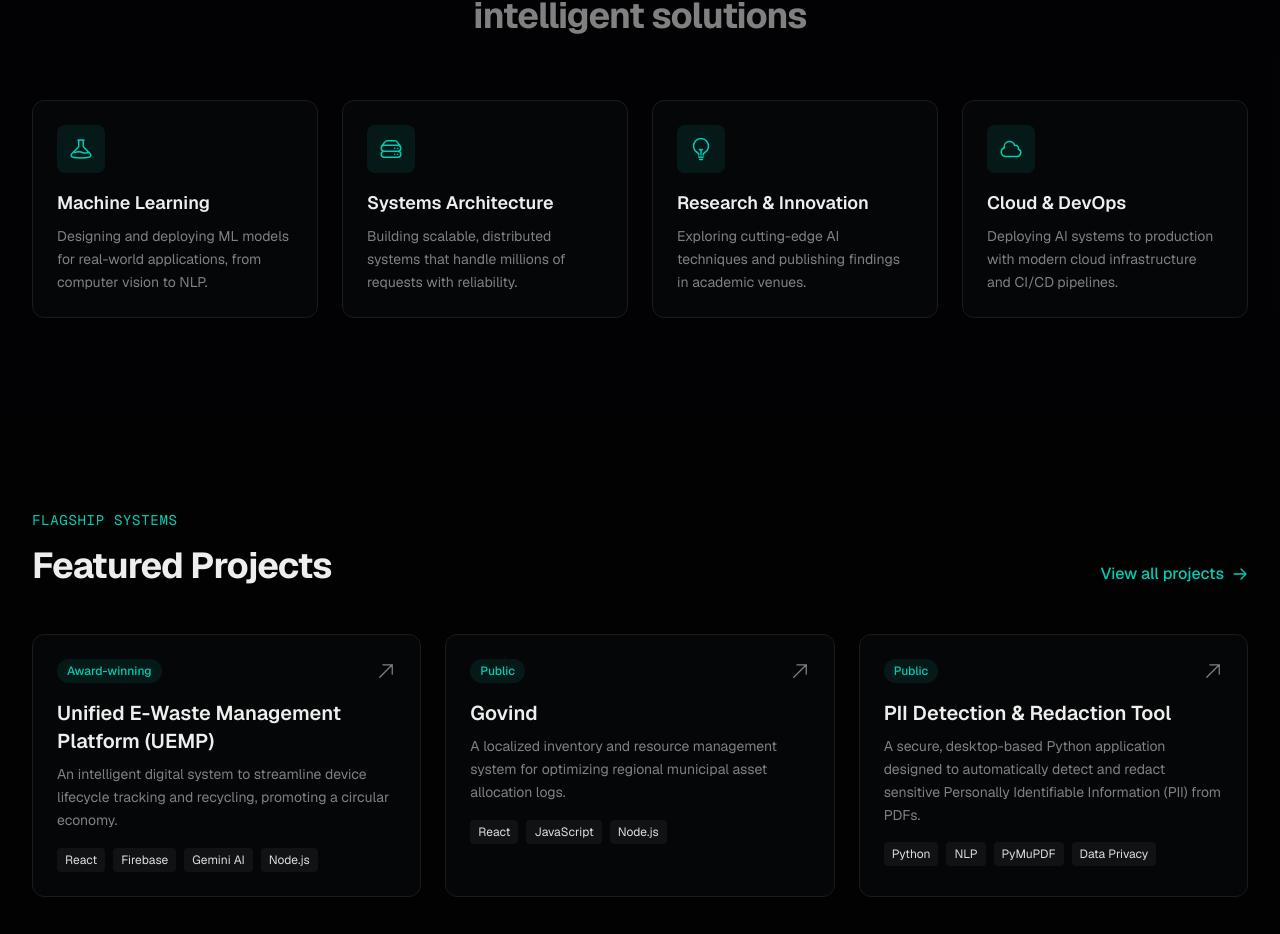
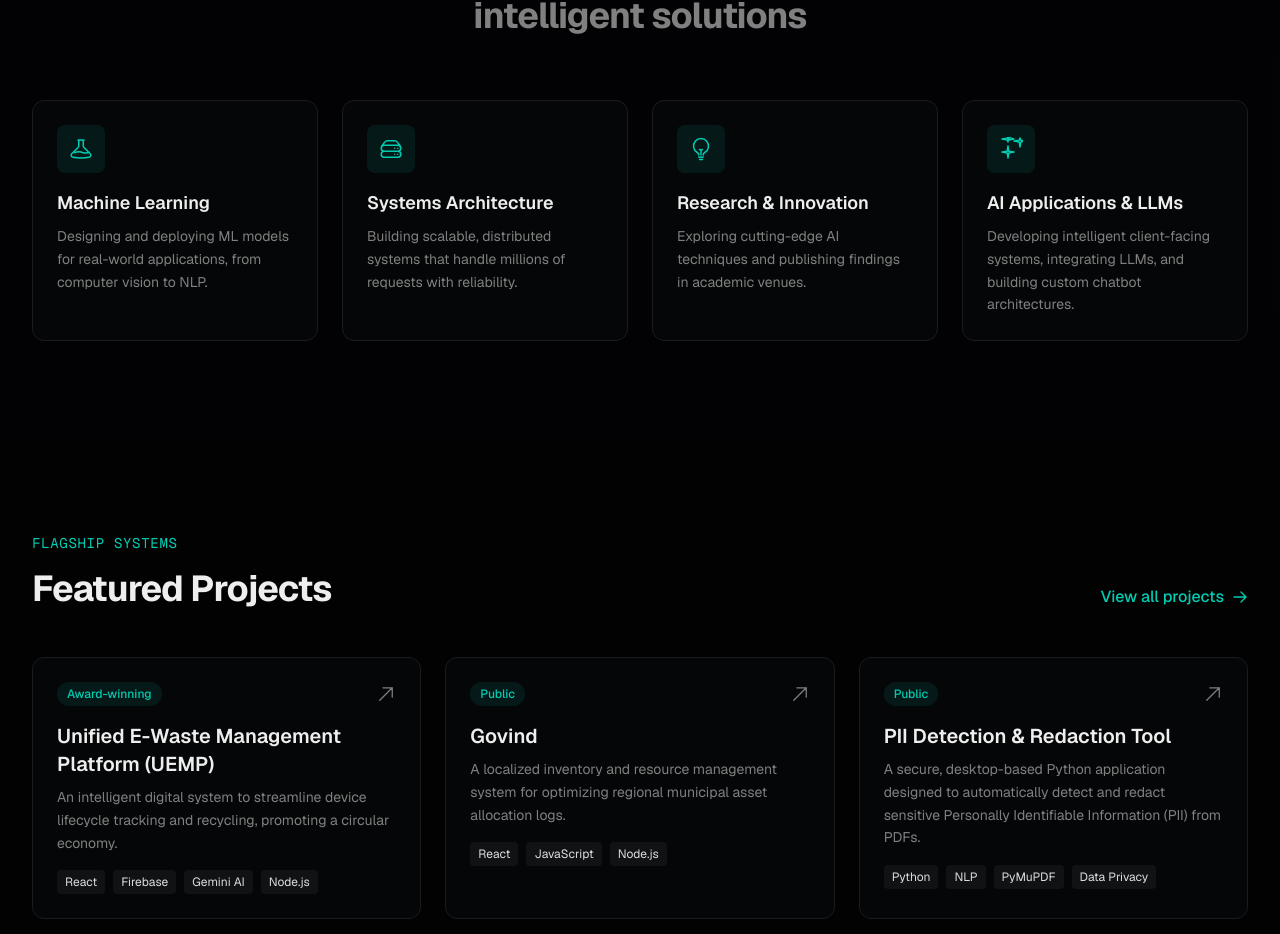
Before and after one commit to jenaarmaan/portfolio, a Next.js app: page / in a window 1280 px wide. Shown: the part 960-1894 px from the top of the page. Built offline with nearby package versions, Linux system fonts and the light colour scheme.

Commit message:
Updated WhatIDoSection component to display professional expertise areas

```diff
--- a/components/home/what-i-do-section.tsx
+++ b/components/home/what-i-do-section.tsx
@@ -28,11 +28,11 @@ export function WhatIDoSection() {
       ),
     },
     {
-      title: "Cloud & DevOps",
-      description: "Deploying AI systems to production with modern cloud infrastructure and CI/CD pipelines.",
+      title: "AI Applications & LLMs",
+      description: "Developing intelligent client-facing systems, integrating LLMs, and building custom chatbot architectures.",
       icon: (
         <svg className="w-6 h-6" fill="none" viewBox="0 0 24 24" strokeWidth={1.5} stroke="currentColor">
-          <path strokeLinecap="round" strokeLinejoin="round" d="M2.25 15a4.5 4.5 0 004.5 4.5H18a3.75 3.75 0 001.332-7.257 3 3 0 00-3.758-3.848 5.25 5.25 0 00-10.233 2.33A4.502 4.502 0 002.25 15z" />
+          <path strokeLinecap="round" strokeLinejoin="round" d="M9.813 15.904L9 21l-.813-5.096L3 15.09l5.096-.813L9 9l.813 5.277L15 15.09l-5.187.814zm12-10.904L21 10l-.813-5.096L15 4.09l5.096-.813L21 1l.813 2.277L27 4.09l-5.187.814zm-12-12L9 5l-.813-2.096L3 2.09l5.096-.813L9 0l.813.277L15 2.09l-5.187.814z" />
         </svg>
       ),
     },
```
